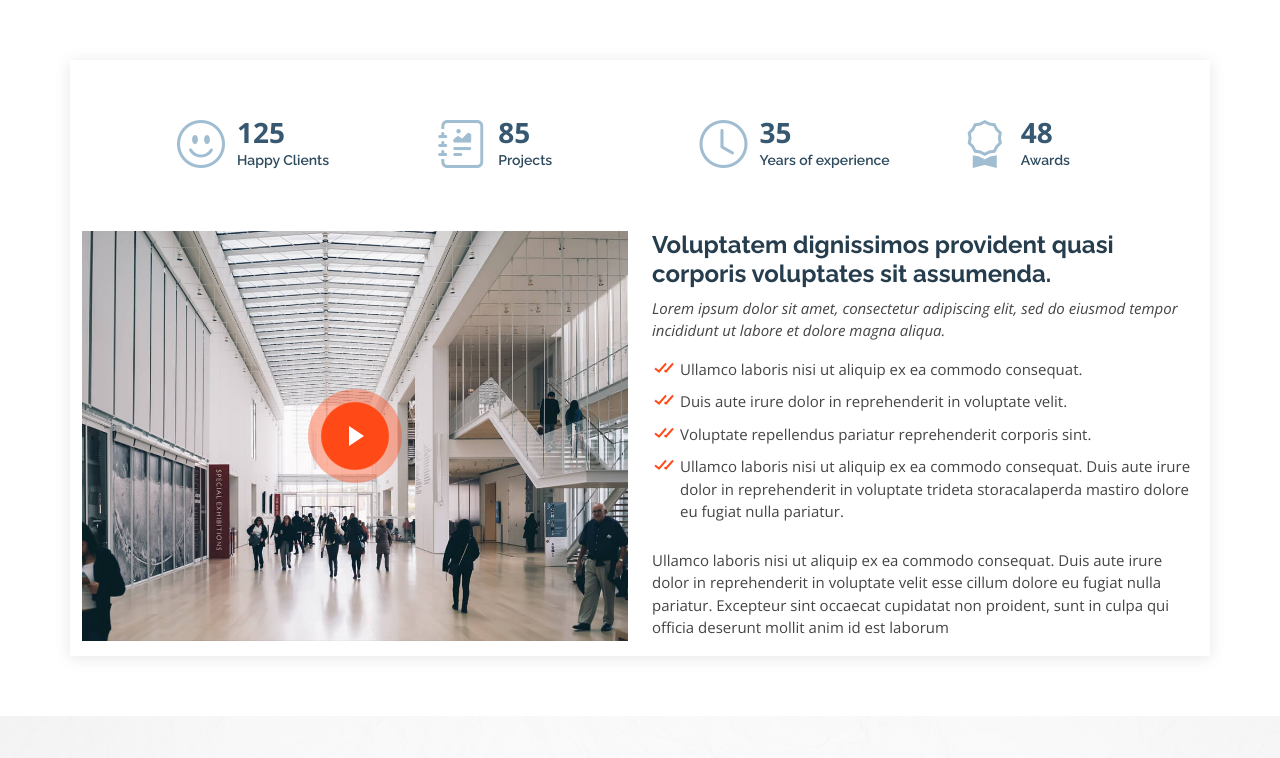
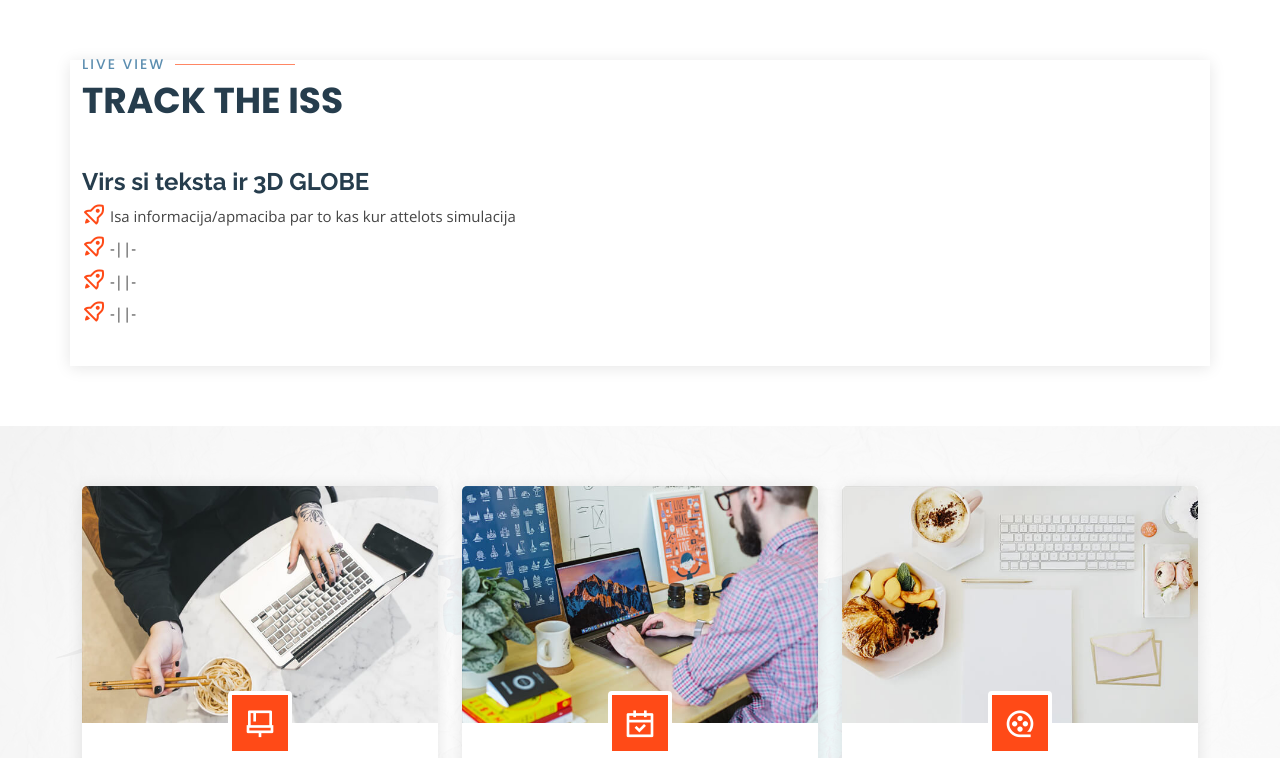
Before and after one commit to JanisGitHubb/ISS-Explorer, a plain HTML site: page Dewi/index1.html in a window 1280 px wide. Shown: the part 800-1558 px from the top of the page. Drawn offline with nearby package versions, Linux system fonts and the light colour scheme.

Commit message:
Edits on the Live View section

```diff
--- a/Dewi/assets/css/style.css
+++ b/Dewi/assets/css/style.css
@@ -419,7 +419,7 @@ h6 {
 #hero {
   width: 100%;
   height: 100vh;
-  background: url("../img/hero-bg.jpg") top center;
+  background: url("../img/ISSWoman.jpeg") top center;
   background-size: cover;
   position: relative;
   padding: 0;
--- a/Dewi/index1.html
+++ b/Dewi/index1.html
@@ -50,9 +50,9 @@
       <nav id="navbar" class="navbar">
         <ul>
           <li><a class="nav-link scrollto active" href="#hero">Home</a></li>
-          <li><a class="nav-link scrollto" href="#about">About</a></li>
+          <li><a class="nav-link scrollto" href="#about">Live View</a></li>
           <li><a class="nav-link scrollto" href="#services">Research</a></li>
-          <li><a class="nav-link scrollto " href="#portfolio">Portfolio</a></li>
+          <li><a class="nav-link scrollto " href="#portfolio">Crew</a></li>
           <li><a class="nav-link scrollto" href="#team">Developers</a></li>
           <li class="dropdown"><a href="#"><span>Drop Down</span> <i class="bi bi-chevron-down"></i></a>
             <ul>
@@ -86,8 +86,8 @@
       <h1>ISS Explorer</h1>
       <h2>Unveiling the Cosmos, One Orbit at a Time: Discover the ISS's Current Whereabouts and Cutting-Edge Research!</h2>
       <div class="d-flex">
-        <a href="#about" class="btn-get-started scrollto">Get Started</a>
-        <a href="https://www.youtube.com/watch?v=jDDaplaOz7Q" class="glightbox btn-watch-video"><i class="bi bi-play-circle"></i><span>Watch Video</span></a>
+        <a href="#about" class="btn-get-started scrollto">Explore Now</a>
+
       </div>
     </div>
   </section><!-- End Hero -->
@@ -97,71 +97,33 @@
     <!-- ======= About Section ======= -->
     <section id="about" class="about">
       <div class="container" data-aos="fade-up">
+<!--SUSSY-->
+        <div class="section-title">
+          <h2>Live View</h2>
+          <p>Track The ISS</p>
+        </div>
 
         <div class="row justify-content-end">
           <div class="col-lg-11">
             <div class="row justify-content-end">
-
-              <div class="col-lg-3 col-md-5 col-6 d-md-flex align-items-md-stretch">
-                <div class="count-box">
-                  <i class="bi bi-emoji-smile"></i>
-                  <span data-purecounter-start="0" data-purecounter-end="125" data-purecounter-duration="1" class="purecounter"></span>
-                  <p>Happy Clients</p>
-                </div>
-              </div>
-
-              <div class="col-lg-3 col-md-5 col-6 d-md-flex align-items-md-stretch">
-                <div class="count-box">
-                  <i class="bi bi-journal-richtext"></i>
-                  <span data-purecounter-start="0" data-purecounter-end="85" data-purecounter-duration="1" class="purecounter"></span>
-                  <p>Projects</p>
-                </div>
-              </div>
-
-              <div class="col-lg-3 col-md-5 col-6 d-md-flex align-items-md-stretch">
-                <div class="count-box">
-                  <i class="bi bi-clock"></i>
-                  <span data-purecounter-start="0" data-purecounter-end="35" data-purecounter-duration="1" class="purecounter"></span>
-                  <p>Years of experience</p>
-                </div>
-              </div>
-
-              <div class="col-lg-3 col-md-5 col-6 d-md-flex align-items-md-stretch">
-                <div class="count-box">
-                  <i class="bi bi-award"></i>
-                  <span data-purecounter-start="0" data-purecounter-end="48" data-purecounter-duration="1" class="purecounter"></span>
-                  <p>Awards</p>
-                </div>
-              </div>
-
+              <!--deleted icons of experience and awards-->
             </div>
           </div>
         </div>
 
         <div class="row">
-
-          <div class="col-lg-6 video-box align-self-baseline" data-aos="zoom-in" data-aos-delay="100">
-            <img src="assets/img/about.jpg" class="img-fluid" alt="">
-            <a href="https://www.youtube.com/watch?v=jDDaplaOz7Q" class="glightbox play-btn mb-4"></a>
+          <div class="col-lg-12 video-box align-self-baseline" data-aos="zoom-in" data-aos-delay="100">
+            <!--3D GLOBE LIVE VIEW-->
           </div>
 
-          <div class="col-lg-6 pt-3 pt-lg-0 content">
-            <h3>Voluptatem dignissimos provident quasi corporis voluptates sit assumenda.</h3>
-            <p class="fst-italic">
-              Lorem ipsum dolor sit amet, consectetur adipiscing elit, sed do eiusmod tempor incididunt ut labore et dolore
-              magna aliqua.
-            </p>
+          <div class="col-lg-12 pt-3 pt-lg-0 content">
+            <h3>Virs si teksta ir 3D GLOBE</h3>
             <ul>
-              <li><i class="bx bx-check-double"></i> Ullamco laboris nisi ut aliquip ex ea commodo consequat.</li>
-              <li><i class="bx bx-check-double"></i> Duis aute irure dolor in reprehenderit in voluptate velit.</li>
-              <li><i class="bx bx-check-double"></i> Voluptate repellendus pariatur reprehenderit corporis sint.</li>
-              <li><i class="bx bx-check-double"></i> Ullamco laboris nisi ut aliquip ex ea commodo consequat. Duis aute irure dolor in reprehenderit in voluptate trideta storacalaperda mastiro dolore eu fugiat nulla pariatur.</li>
+              <li><i class="bx bx-rocket"></i> Isa informacija/apmaciba par to kas kur attelots simulacija</li>
+              <li><i class="bx bx-rocket"></i> -||- </li>
+              <li><i class="bx bx-rocket"></i> -||- </li>
+              <li><i class="bx bx-rocket"></i> -||- </li>
             </ul>
-            <p>
-              Ullamco laboris nisi ut aliquip ex ea commodo consequat. Duis aute irure dolor in reprehenderit in voluptate
-              velit esse cillum dolore eu fugiat nulla pariatur. Excepteur sint occaecat cupidatat non proident, sunt in
-              culpa qui officia deserunt mollit anim id est laborum
-            </p>
           </div>
 
         </div>
@@ -390,7 +352,7 @@
 
         <div class="section-title">
           <h2>Services</h2>
-          <p>Check our Services</p>
+          <p>Check our Services</p> <!--SUSSY-->
         </div>
 
         <div class="row" data-aos="fade-up" data-aos-delay="200">
```
Also changed, not shown: Dewi/assets/img/ISSWoman.jpeg (added), Dewi/assets/img/hero-bg.jpg (deleted).
